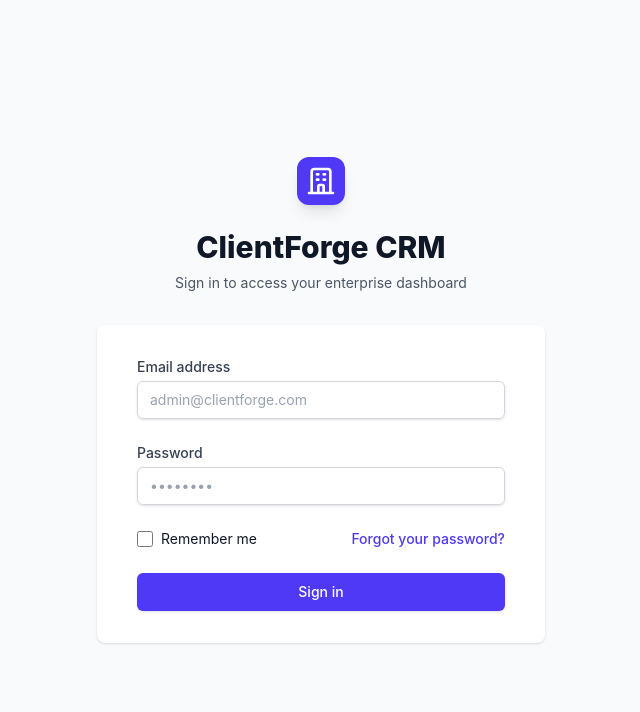
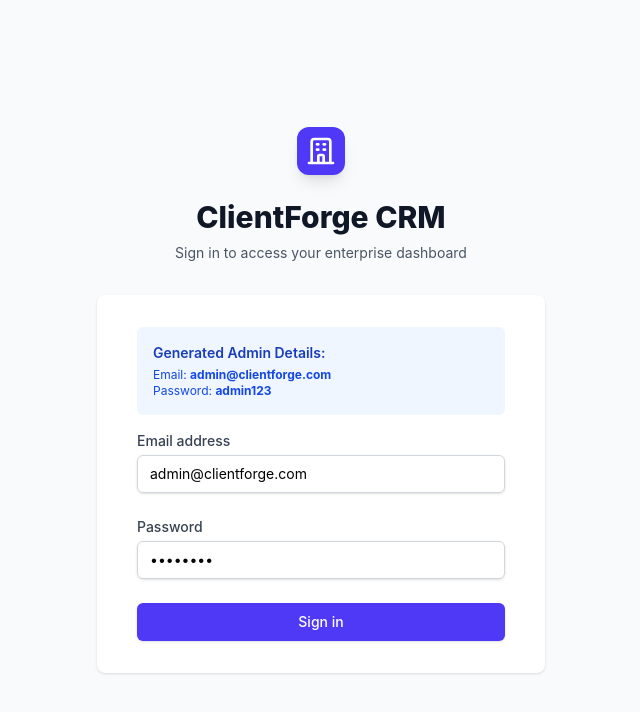
Before and after one commit to venkateshnaik815/ClientForge-CRM, a React (Vite) app in the folder frontend/: page /login in a window 1280 px wide. Shown: the top 712 px of the page, without its empty margins (319-959 px from the left). Built offline with nearby package versions, Linux system fonts and the light colour scheme.

Commit message:
added recharts for graphs

```diff
--- a/frontend/src/App.tsx
+++ b/frontend/src/App.tsx
@@ -1,4 +1,4 @@
-import { BrowserRouter as Router, Routes, Route, Navigate } from 'react-router-dom';
+import { BrowserRouter as Router, Routes, Route, Navigate, Outlet } from 'react-router-dom';
 import { Login } from './features/auth/Login';
 import { Layout } from './components/layout/Layout';
 import { Dashboard } from './features/dashboard/Dashboard';
@@ -9,12 +9,20 @@ import { CalendarView } from './features/calendar/Calendar';
 import { Tasks } from './features/tasks/Tasks';
 import { Settings } from './features/settings/Settings';
 
+// A wrapper component that checks for authentication
+const ProtectedRoute = () => {
+  const isAuthenticated = localStorage.getItem('isAuthenticated') === 'true';
+  return isAuthenticated ? <Outlet /> : <Navigate to="/login" replace />;
+};
+
 function App() {
   return (
     <Router>
       <Routes>
         <Route path="/login" element={<Login />} />
 
+        {/* Protected layout wrapping CRM routes */}
+        <Route element={<ProtectedRoute />}>
           <Route path="/" element={<Layout />}>
             <Route index element={<Navigate to="/dashboard" replace />} />
             <Route path="dashboard" element={<Dashboard />} />
@@ -25,6 +33,7 @@ function App() {
             <Route path="tasks" element={<Tasks />} />
             <Route path="settings" element={<Settings />} />
           </Route>
+        </Route>
       </Routes>
     </Router>
   );
--- a/frontend/src/components/layout/Header.tsx
+++ b/frontend/src/components/layout/Header.tsx
@@ -1,7 +1,15 @@
 import React from 'react';
-import { Bell, Search, User } from 'lucide-react';
+import { Bell, Search, LogOut } from 'lucide-react';
+import { useNavigate } from 'react-router-dom';
 
 export const Header = () => {
+  const navigate = useNavigate();
+
+  const handleLogout = () => {
+    localStorage.removeItem('isAuthenticated');
+    navigate('/login');
+  };
+
   return (
     <header className="flex items-center justify-between px-6 py-4 bg-white border-b border-gray-200">
       <div className="flex items-center flex-1">
@@ -20,10 +28,17 @@ export const Header = () => {
         <button className="text-gray-500 hover:text-gray-700 focus:outline-none">
           <Bell className="w-6 h-6" />
         </button>
-        <div className="flex items-center cursor-pointer">
+        <div className="flex items-center space-x-3 border-l pl-4 border-gray-300">
           <div className="w-8 h-8 rounded-full bg-indigo-100 flex items-center justify-center text-indigo-600 font-bold">
             VN
           </div>
+          <button
+            onClick={handleLogout}
+            className="flex items-center text-sm font-medium text-gray-500 hover:text-red-600 transition"
+            title="Logout"
+          >
+            <LogOut className="w-5 h-5" />
+          </button>
         </div>
       </div>
     </header>
--- a/frontend/src/features/auth/Login.tsx
+++ b/frontend/src/features/auth/Login.tsx
@@ -1,12 +1,30 @@
-import React from 'react';
+import React, { useState } from 'react';
+import { useNavigate } from 'react-router-dom';
 
 export const Login: React.FC = () => {
+  const navigate = useNavigate();
+  // Pre-filled generated details
+  const [email, setEmail] = useState('admin@clientforge.com');
+  const [password, setPassword] = useState('admin123');
+  const [error, setError] = useState('');
+
+  const handleLogin = (e: React.FormEvent) => {
+    e.preventDefault();
+    // Simulate backend authentication
+    if (email === 'admin@clientforge.com' && password === 'admin123') {
+      localStorage.setItem('isAuthenticated', 'true');
+      navigate('/dashboard');
+    } else {
+      setError('Invalid credentials. Please use the generated details.');
+    }
+  };
+
   return (
     <div className="min-h-screen bg-gray-50 flex flex-col justify-center py-12 sm:px-6 lg:px-8 font-sans">
       <div className="sm:mx-auto sm:w-full sm:max-w-md">
         <div className="flex justify-center">
           <div className="h-12 w-12 bg-indigo-600 rounded-xl flex items-center justify-center shadow-lg">
-            <svg className="w-8 h-8 text-white" fill="none" stroke="currentColor" viewBox="0 0 24 24" xmlns="http://www.w3.org/2000/svg">
+            <svg className="w-8 h-8 text-white" fill="none" stroke="currentColor" viewBox="0 0 24 24">
               <path strokeLinecap="round" strokeLinejoin="round" strokeWidth={2} d="M19 21V5a2 2 0 00-2-2H7a2 2 0 00-2 2v16m14 0h2m-2 0h-5m-9 0H3m2 0h5M9 7h1m-1 4h1m4-4h1m-1 4h1m-5 10v-5a1 1 0 011-1h2a1 1 0 011 1v5m-4 0h4" />
             </svg>
           </div>
@@ -21,15 +39,29 @@ export const Login: React.FC = () => {
 
       <div className="mt-8 sm:mx-auto sm:w-full sm:max-w-md">
         <div className="bg-white py-8 px-4 shadow sm:rounded-lg sm:px-10">
-          <form className="space-y-6" action="#" method="POST" onSubmit={(e) => e.preventDefault()}>
+          <form className="space-y-6" onSubmit={handleLogin}>
+
+            {error && (
+              <div className="bg-red-50 border-l-4 border-red-400 p-4 mb-4">
+                <p className="text-sm text-red-700">{error}</p>
+              </div>
+            )}
+
+            <div className="bg-blue-50 rounded-md p-4 mb-4">
+              <h4 className="text-sm font-semibold text-blue-800 mb-1">Generated Admin Details:</h4>
+              <p className="text-xs text-blue-700">Email: <strong>admin@clientforge.com</strong></p>
+              <p className="text-xs text-blue-700">Password: <strong>admin123</strong></p>
+            </div>
+
             <div>
               <label htmlFor="email" className="block text-sm font-medium text-gray-700">
                 Email address
               </label>
               <div className="mt-1">
-                <input id="email" name="email" type="email" autoComplete="email" required
+                <input id="email" type="email" required
+                  value={email}
+                  onChange={(e) => setEmail(e.target.value)}
                   className="appearance-none block w-full px-3 py-2 border border-gray-300 rounded-md shadow-sm placeholder-gray-400 focus:outline-none focus:ring-indigo-500 focus:border-indigo-500 sm:text-sm"
-                  placeholder="admin@clientforge.com"
                 />
               </div>
             </div>
@@ -39,26 +71,11 @@ export const Login: React.FC = () => {
                 Password
               </label>
               <div className="mt-1">
-                <input id="password" name="password" type="password" autoComplete="current-password" required
+                <input id="password" type="password" required
+                  value={password}
+                  onChange={(e) => setPassword(e.target.value)}
                   className="appearance-none block w-full px-3 py-2 border border-gray-300 rounded-md shadow-sm placeholder-gray-400 focus:outline-none focus:ring-indigo-500 focus:border-indigo-500 sm:text-sm"
-                  placeholder="••••••••"
                 />
-              </div>
-            </div>
-
-            <div className="flex items-center justify-between">
-              <div className="flex items-center">
-                <input id="remember-me" name="remember-me" type="checkbox"
-                  className="h-4 w-4 text-indigo-600 focus:ring-indigo-500 border-gray-300 rounded"
-                />
-                <label htmlFor="remember-me" className="ml-2 block text-sm text-gray-900">
-                  Remember me
-                </label>
-              </div>
-              <div className="text-sm">
-                <a href="#" className="font-medium text-indigo-600 hover:text-indigo-500">
-                  Forgot your password?
-                </a>
               </div>
             </div>
 
```
Lines whose indentation alone changed are shown as unchanged.
